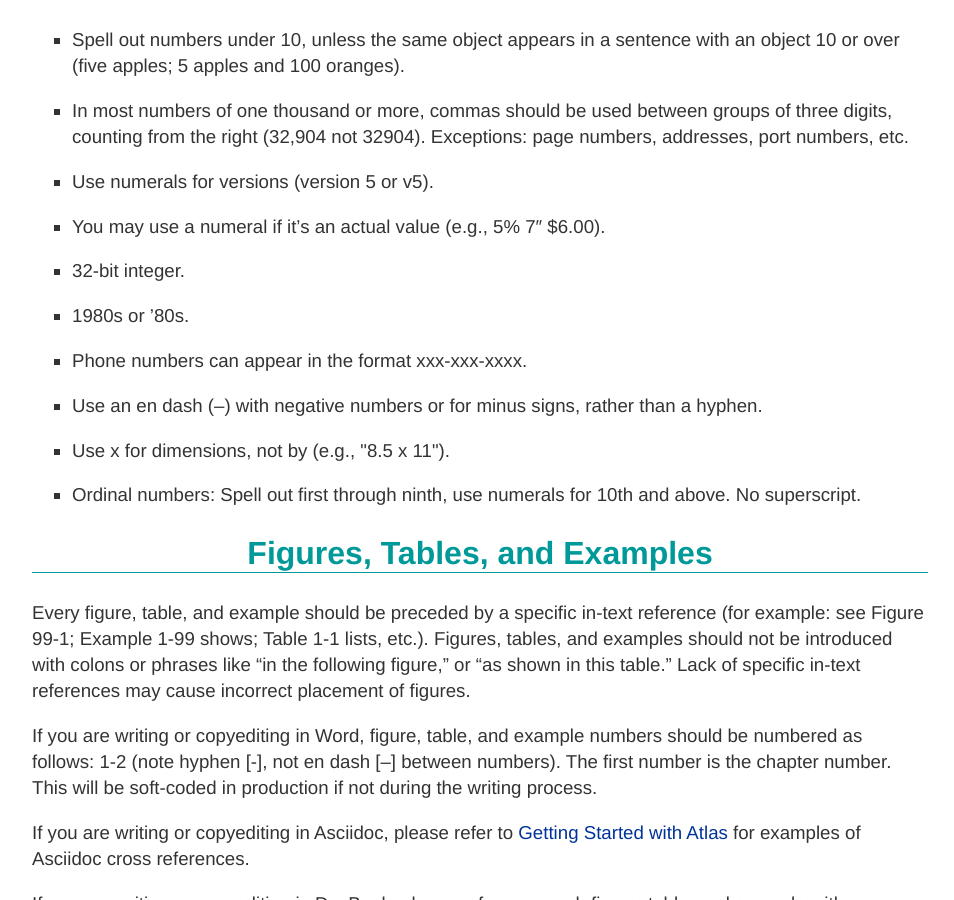
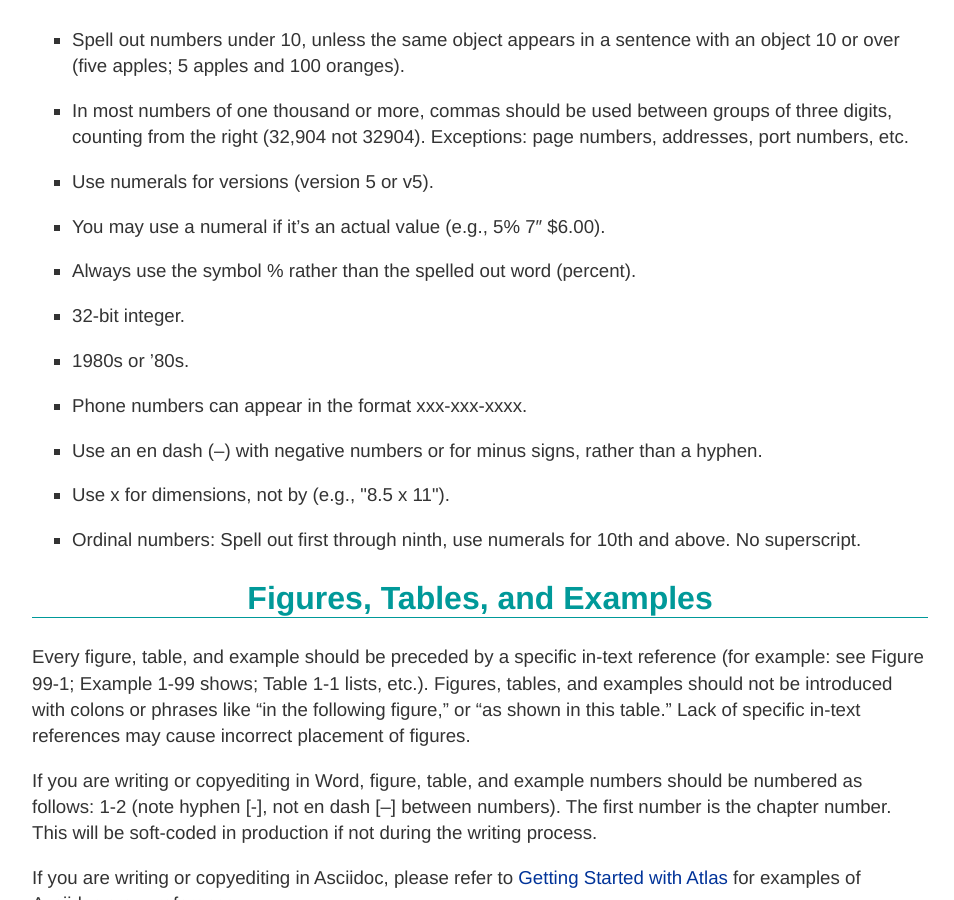
Before and after one commit to oreillymedia/production-resources, a Jekyll site: the page built from styleguide/index.md, in a window 1280 px wide and 900 px high, scrolled down 3877 px. Shown: the whole window, without its empty margins (160-1114 px from the left). Built offline with Jekyll 4.4.1, drawn with Linux system fonts in a browser that asks for light colours.

Commit message:
Update index.md
Adding style instructions for using % instead of "percent"

```diff
--- a/styleguide/index.md
+++ b/styleguide/index.md
@@ -182,6 +182,9 @@
 <li>
 <p>You may use a numeral if it’s an actual value (e.g., 5% 7″ $6.00).</p>
 </li>
+<li>
+ <p>Always use the symbol % rather than the spelled out word (percent).</p>
+ </li>
 <li>
 <p>32-bit integer.</p>
 </li>
@@ -1215,6 +1218,7 @@
 * pathname
 * pattern-matching (a)
 * peer-to-peer (or P2P)
+* % (not percent)
 * performant (Oracle)
 * period
 * Perl
```
